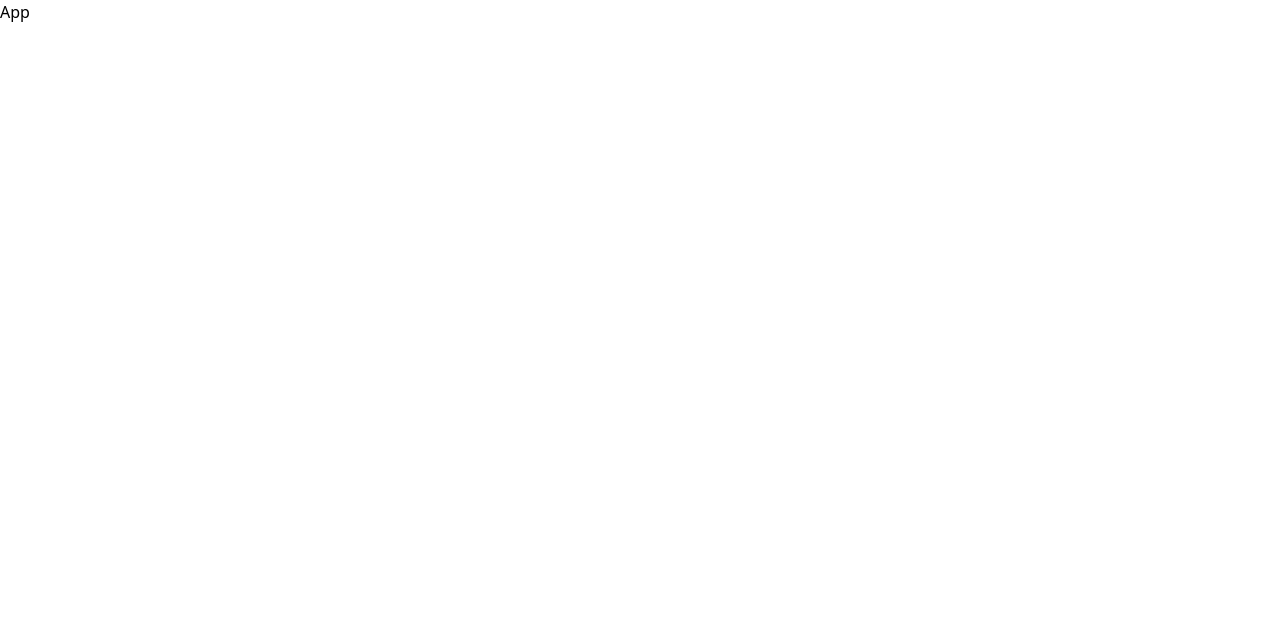
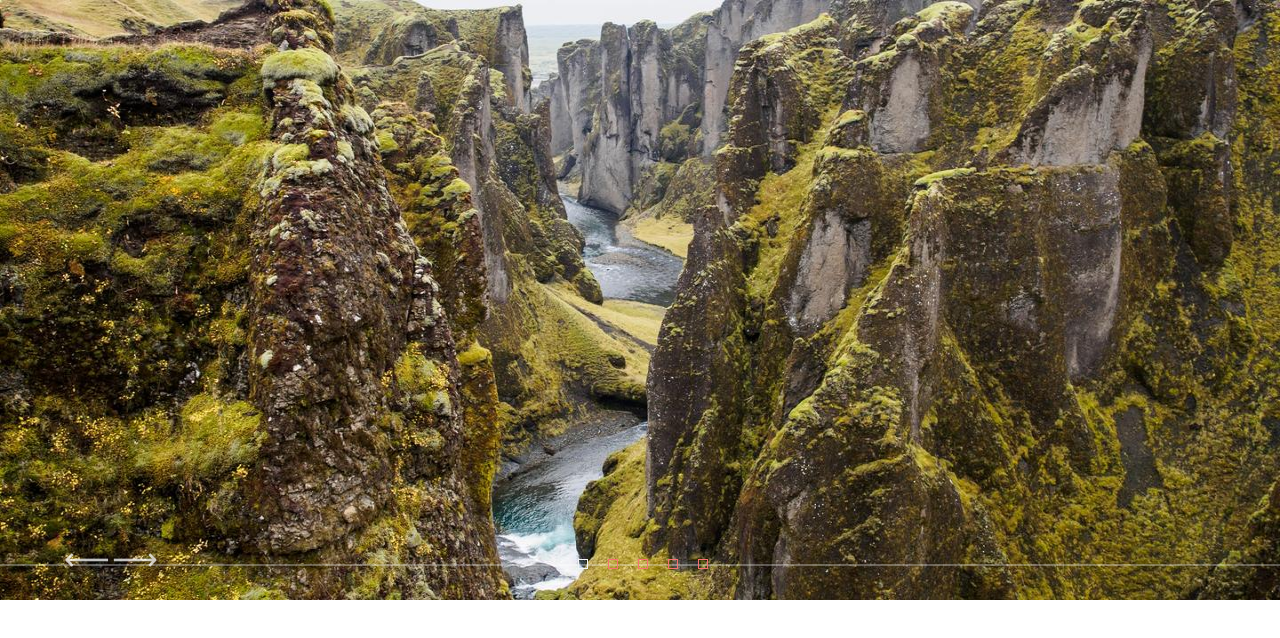
Before and after one commit to lutfullahcelenk/kodegon-demo, a React (Create React App) app: page / in a window 1280 px wide. Shown: the top 638 px of the page. Built offline with nearby package versions, Linux system fonts and the light colour scheme.

Commit message:
banner section is completed

```diff
--- a/src/App.tsx
+++ b/src/App.tsx
@@ -1,9 +1,13 @@
-import React from 'react'
+import React from "react";
+//components
+import Banner from "./components/Banner";
 
 const App = () => {
   return (
-    <div>App</div>
-  )
-}
+    <div className="flex flex-col">
+      <Banner />
+    </div>
+  );
+};
 
-export default App
+export default App;
--- /dev/null
+++ b/src/components/Banner/index.tsx
@@ -0,0 +1,68 @@
+//@ts-nocheck
+import "slick-carousel/slick/slick.css";
+import "slick-carousel/slick/slick-theme.css";
+import Slider from "react-slick";
+import banner from "../../assets/banner.png";
+import bannerMobile from "../../assets/banner-mobile.png";
+import useResponsive from "../../hooks/useResponsive";
+
+const Banner = () => {
+  const { xs } = useResponsive();
+  const settings = {
+    dots: true,
+    infinite: true,
+    speed: 500,
+    slidesToShow: 1,
+    slidesToScroll: 1,
+    arrows: true,
+    customPaging: (i:any) => (
+      <div className={`border border-gray-100 m-2 p-1 bg-transparent ${i && "border-red-400"}`}></div>
+    ),
+  };
+
+  return (
+    <div className="relative">
+      <Slider {...settings}>
+        <div className="">
+          <img
+            src={xs ? bannerMobile : banner}
+            alt="banner"
+            className="w-full h-[600px]"
+          />
+        </div>
+        <div className="">
+          <img
+            src={xs ? bannerMobile : banner}
+            alt="banner"
+            className="w-full h-[600px]"
+          />
+        </div>
+        <div className="">
+          <img
+            src={xs ? bannerMobile : banner}
+            alt="banner"
+            className="w-full h-[600px]"
+          />
+        </div>
+        <div className="">
+          <img
+            src={xs ? bannerMobile : banner}
+            alt="banner"
+            className="w-full h-[600px]"
+          />
+        </div>
+        <div className="">
+          <img
+            src={xs ? bannerMobile : banner}
+            alt="banner"
+            className="w-full h-[600px]"
+          />
+        </div>
+      </Slider>
+
+      <div className="w-full h-0.5 absolute z-0 left-0 bottom-10 bg-white opacity-30"></div>
+    </div>
+  );
+};
+
+export default Banner;
--- /dev/null
+++ b/src/components/Navbar/index.tsx
@@ -0,0 +1,9 @@
+import React from 'react'
+
+const Navbar = () => {
+  return (
+    <div>Navbar</div>
+  )
+}
+
+export default Navbar
```
